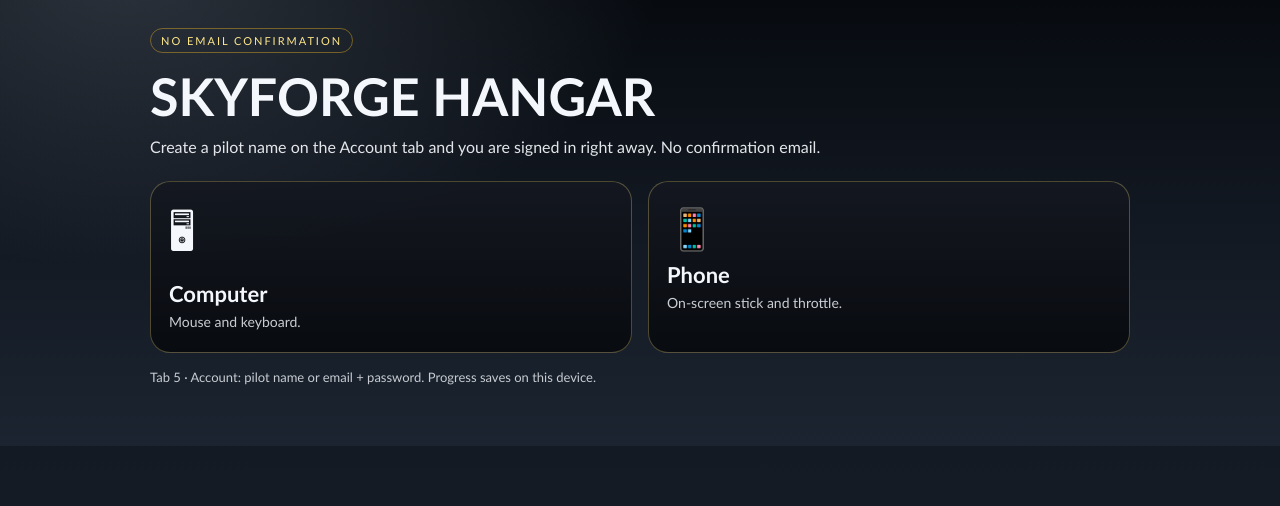
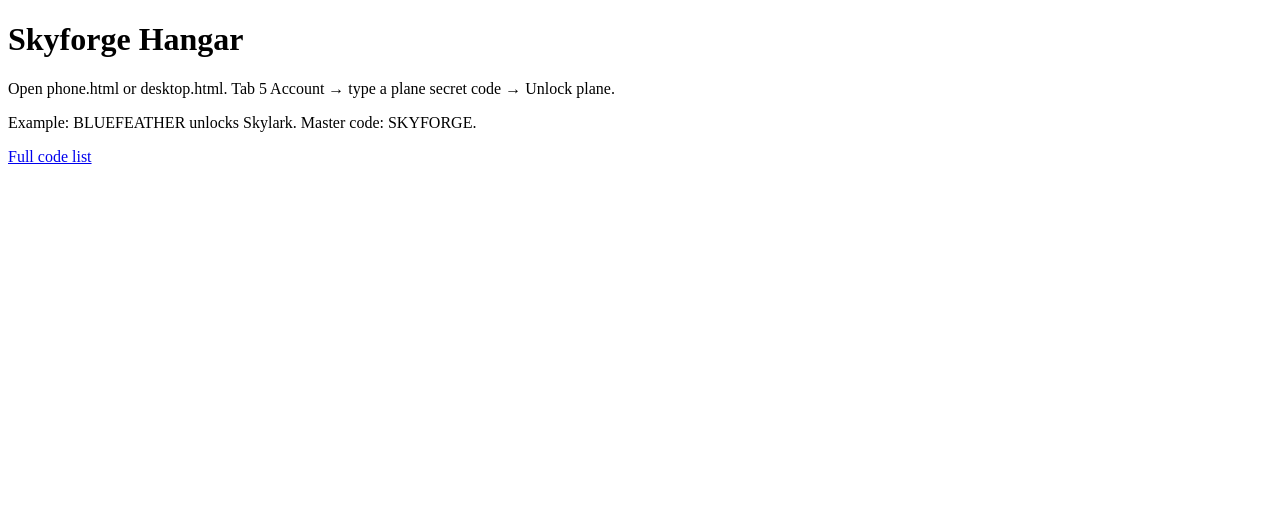
Before and after one commit to DJIharvey/skyforge-hangar, a plain HTML site: page index.html in a window 1280 px wide. Drawn offline with Linux system fonts and the light colour scheme.

Commit message:
Point homepage to plane secret-code hangar

```diff
--- a/index.html
+++ b/index.html
@@ -4,38 +4,11 @@
   <meta charset="utf-8">
   <meta name="viewport" content="width=device-width,initial-scale=1">
   <title>Skyforge Hangar — RC Plane Dogfight</title>
-  <meta name="theme-color" content="#070b10">
-  <style>
-    :root { color-scheme: dark; }
-    * { box-sizing: border-box; }
-    html, body { margin:0; min-height:100%; font-family:"Trebuchet MS","Segoe UI",system-ui,sans-serif; color:#f4f7fb;
-      background: radial-gradient(920px 520px at 10% -8%, #94a3b844, transparent 58%), linear-gradient(#070b10,#121821 48%,#1b2430); }
-    body { display:flex; justify-content:center; padding:28px 16px 48px; }
-    .wrap { width:min(980px,100%); }
-    .badge { display:inline-block; letter-spacing:.18em; text-transform:uppercase; font-size:11px; color:#fde68a; border:1px solid #fbbf2466; padding:5px 10px; border-radius:999px; margin-bottom:12px; }
-    h1 { margin:0 0 8px; font-size:clamp(32px,7vw,52px); text-transform:uppercase; }
-    .lead { margin:0 0 22px; max-width:720px; opacity:.92; line-height:1.5; }
-    .cards { display:grid; grid-template-columns:1fr 1fr; gap:16px; }
-    @media (max-width:680px){ .cards{grid-template-columns:1fr;} }
-    a.card { display:block; text-decoration:none; color:inherit; background:linear-gradient(180deg,rgba(20,24,32,.88),rgba(8,10,14,.92)); border:1px solid rgba(253,230,138,.28); border-radius:20px; padding:22px 18px; }
-    .icon { font-size:40px; margin-bottom:8px; }
-    .card b { display:block; font-size:22px; margin-bottom:6px; }
-    .card span { display:block; font-size:14px; opacity:.82; }
-    .hint { margin-top:16px; font-size:13px; opacity:.75; }
-    .hint strong { color:#fde68a; }
-    .maps { margin-top:16px; font-size:13px; opacity:.8; }
-  </style>
 </head>
 <body>
-  <div class="wrap">
-    <div class="badge">No email confirmation</div>
-    <h1>Skyforge Hangar</h1>
-    <p class="lead">Create a pilot name on the Account tab and you are signed in right away. No confirmation email.</p>
-    <div class="cards">
-      <a class="card" href="/desktop"><div class="icon">🖥</div><b>Computer</b><span>Mouse and keyboard.</span></a>
-      <a class="card" href="/phone"><div class="icon">📱</div><b>Phone</b><span>On-screen stick and throttle.</span></a>
-    </div>
-    <p class="maps">Tab 5 · Account: pilot name or email + password. Progress saves on this device.</p>
-  </div>
+  <h1>Skyforge Hangar</h1>
+  <p>Open phone.html or desktop.html. Tab 5 Account → type a plane secret code → Unlock plane.</p>
+  <p>Example: BLUEFEATHER unlocks Skylark. Master code: SKYFORGE.</p>
+  <p><a href="CODES.md">Full code list</a></p>
 </body>
 </html>
```
